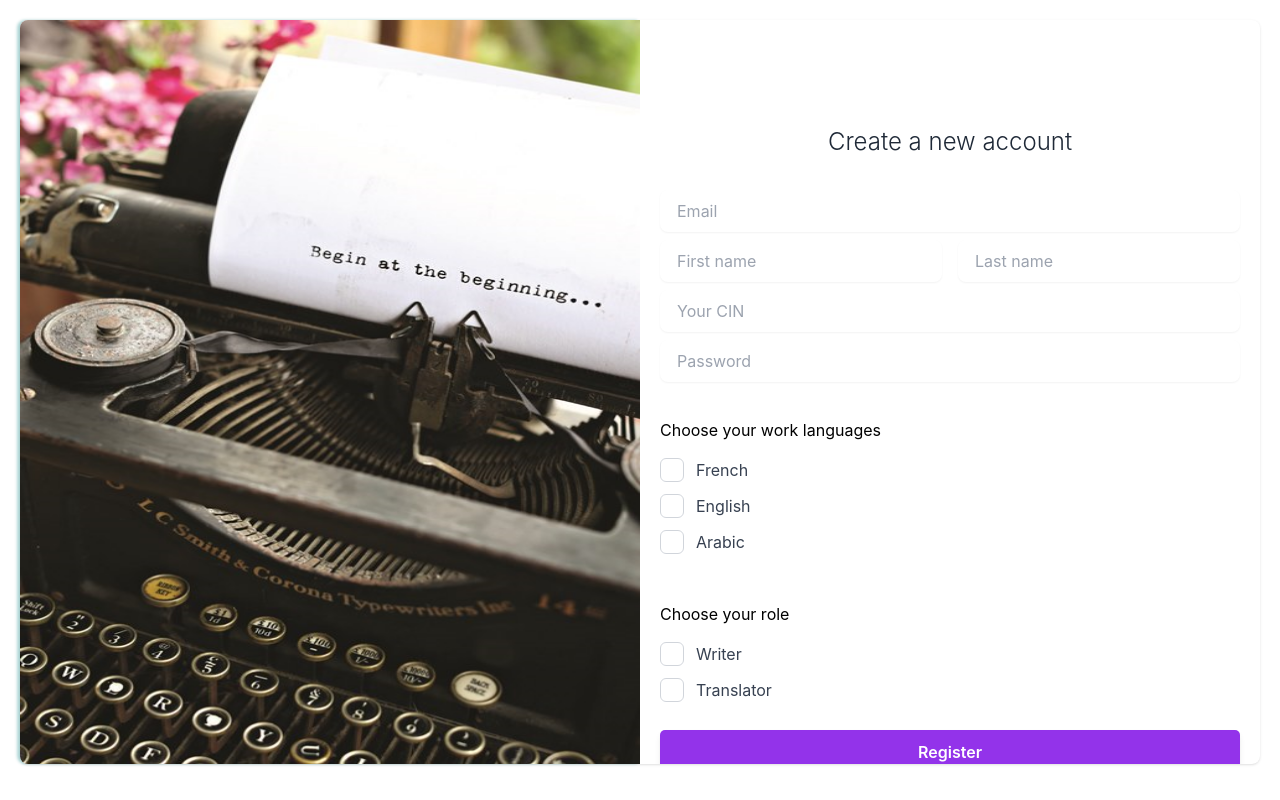
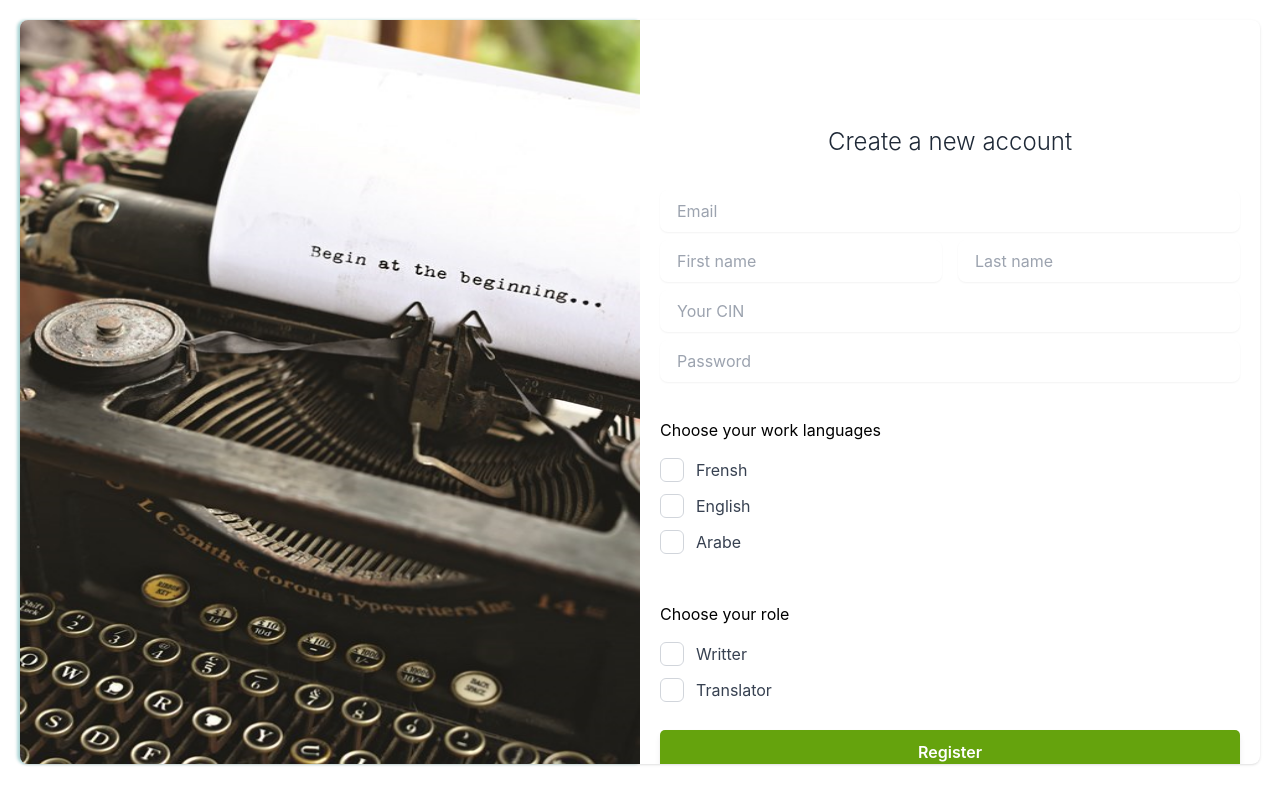
Before and after one commit to soumia-elyakni/inkCraft, a React (Create React App) app in the folder inkcraft-client/: page /register in a window 1280 px wide. Built offline with nearby package versions, Linux system fonts and the light colour scheme.

Commit message:
change button color of register button

```diff
--- a/inkcraft-client/src/pages/auth/Register.jsx
+++ b/inkcraft-client/src/pages/auth/Register.jsx
@@ -42,18 +42,7 @@ export const Register = () => {
     setNewUser({ ...newUser, role: e.target.value });
   };
 
-  // const handleSubmit = async (e) => {
-  //   e.preventDefault();
-  //   console
-  //     .log(newUser)
-  //     // await register({...newUser})
-  //     .then((response) => {
-  //       alert(response.data);
-  //     })
-  //     .catch((error) => {
-  //       alert(error.response.data.message);
-  //     });
-  // };
+
 
   const handleSubmit = async (e) =>{
     e.preventDefault();
@@ -75,7 +64,7 @@ export const Register = () => {
         <div className="picture-container flex flex-col w-1/2 h-full ">
             <ImageContainer className="h-full rounded-l-lg shadow-picture" src={photo} />
           </div>
-          <div className="flex flex-col overflow-y-auto scroll-auto scrollbar scrollbar-thumb-green-300 scrollbar-track-green-100 scrollbar-thumb-rounded form-container w-1/2 pt-20 items-center justify-center m-auto">
+          <div className="flex flex-col overflow-y-auto scroll-auto scrollbar scrollbar-thumb-lime-300 scrollbar-track-lime-100 scrollbar-thumb-rounded form-container w-1/2 pt-20 items-center justify-center m-auto">
 
               <div className="  flex flex-col items-center pt-20 m-6">
                 <div className="self-center mb-2 text-xl font-light text-gray-800 sm:text-2xl dark:text-white">
@@ -155,7 +144,7 @@ export const Register = () => {
                     title="Choose your work languages"
                     type="checkbox"
                     name = "langues"
-                    items={["French", "English", "Arabic"]}
+                    items={["frensh", "english", "arabe"]}
                     onChange={handleLanguageChange}
                   />
                 </div>
@@ -164,7 +153,7 @@ export const Register = () => {
                   <Checkbox
                     title="Choose your role"
                     type="radio"
-                    items={["Writer", "Translator"]}
+                    items={["writter", "translator"]}
                     name="role"
                     onChange={handleRoleChange}
                   />
@@ -173,7 +162,7 @@ export const Register = () => {
                 <div className="flex w-full my-4">
                   <Button
                     type="submit"
-                    className="py-2 px-4  bg-purple-600 hover:bg-purple-700 focus:ring-purple-500 focus:ring-offset-purple-200 text-white w-full transition ease-in duration-200 text-center text-base font-semibold shadow-md focus:outline-none focus:ring-2 focus:ring-offset-2  rounded-lg "
+                    className="py-2 px-4  bg-lime-600 hover:bg-lime-700 focus:ring-lime-500 focus:ring-offset-lime-200 text-white w-full transition ease-in duration-200 text-center text-base font-semibold shadow-md focus:outline-none focus:ring-2 focus:ring-offset-2  rounded-lg "
                     text="Register"
                   />
                 </div>
```
